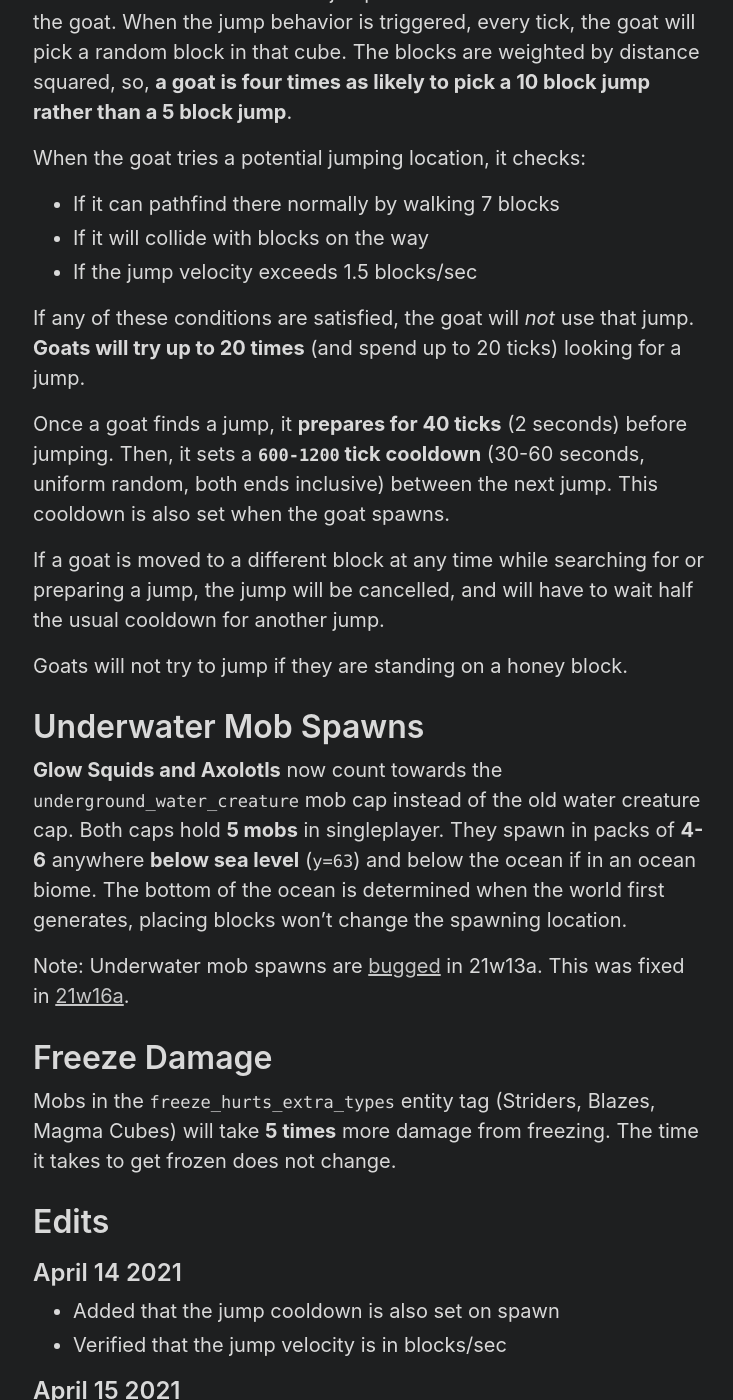
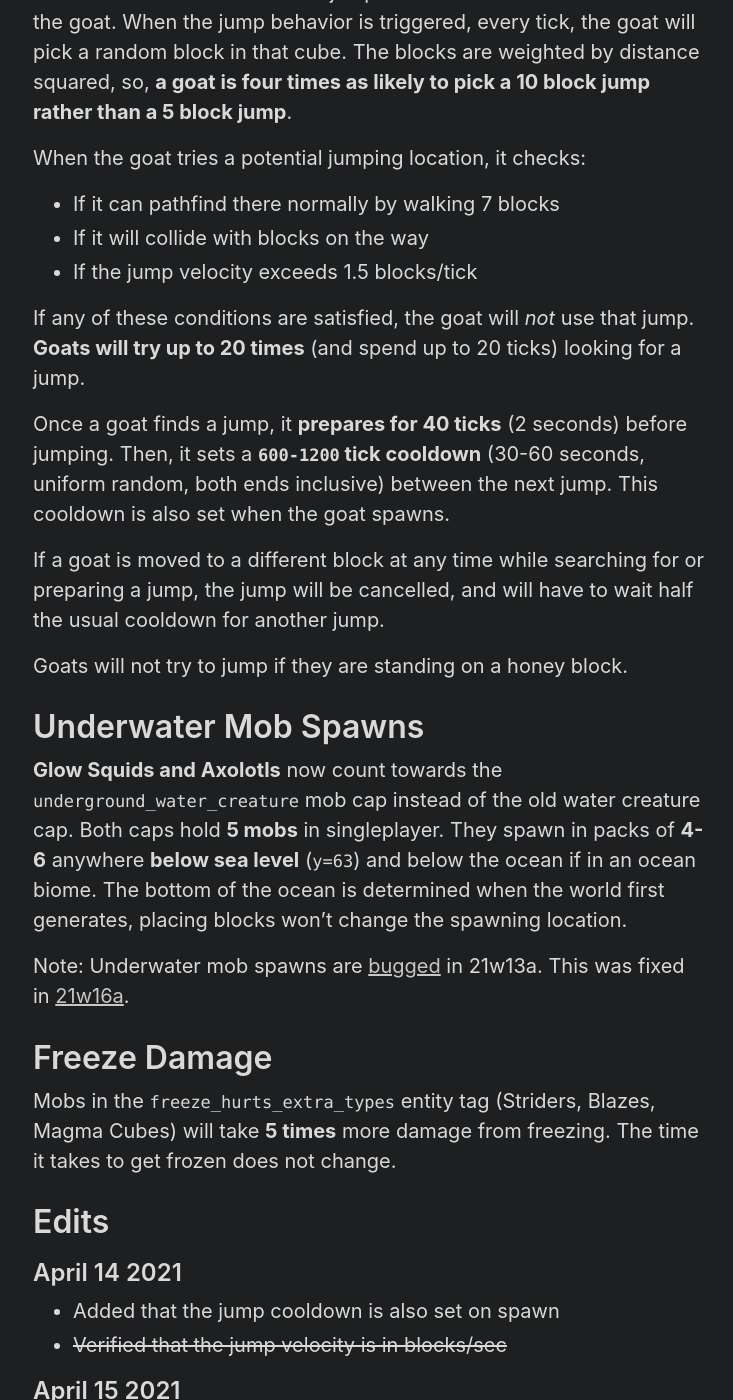
Before and after one commit to Tisawesomeness/tisawesomeness.github.io, a Jekyll site: the page built from snapshots/_posts/2021-03-31-21w13a.md, in a window 1280 px wide and 1400 px high, scrolled down 821 px. Shown: the whole window, without its empty margins (271-1004 px from the left). Built offline with Jekyll 4.4.1, drawn with Linux system fonts in a browser that asks for light colours; comment, search, counter and statistics services are not loaded; some of the changed text lies outside the part shown.

Commit message:
Correct velocity units in 21w13a

```diff
--- a/snapshots/_posts/2021-03-31-21w13a.md
+++ b/snapshots/_posts/2021-03-31-21w13a.md
@@ -28,7 +28,7 @@ When the goat tries a potential jumping location, it checks:
 
 - If it can pathfind there normally by walking 7 blocks
 - If it will collide with blocks on the way
-- If the jump velocity exceeds 1.5 blocks/sec
+- If the jump velocity exceeds 1.5 blocks/tick
 
 If any of these conditions are satisfied, the goat will *not* use that jump. **Goats will try up to 20 times** (and spend up to 20 ticks) looking for a jump.
 
@@ -53,7 +53,7 @@ Mobs in the `freeze_hurts_extra_types` entity tag (Striders, Blazes, Magma Cubes
 ## April 14 2021
 
 - Added that the jump cooldown is also set on spawn
-- Verified that the jump velocity is in blocks/sec
+- ~~Verified that the jump velocity is in blocks/sec~~
 
 ## April 15 2021
 
@@ -62,3 +62,7 @@ Mobs in the `freeze_hurts_extra_types` entity tag (Striders, Blazes, Magma Cubes
 ## April 21 2021
 
 - Covered the underwater mob spawning bug
+
+## November 4 2022
+
+- Jump velocity is in blocks/tick
```
